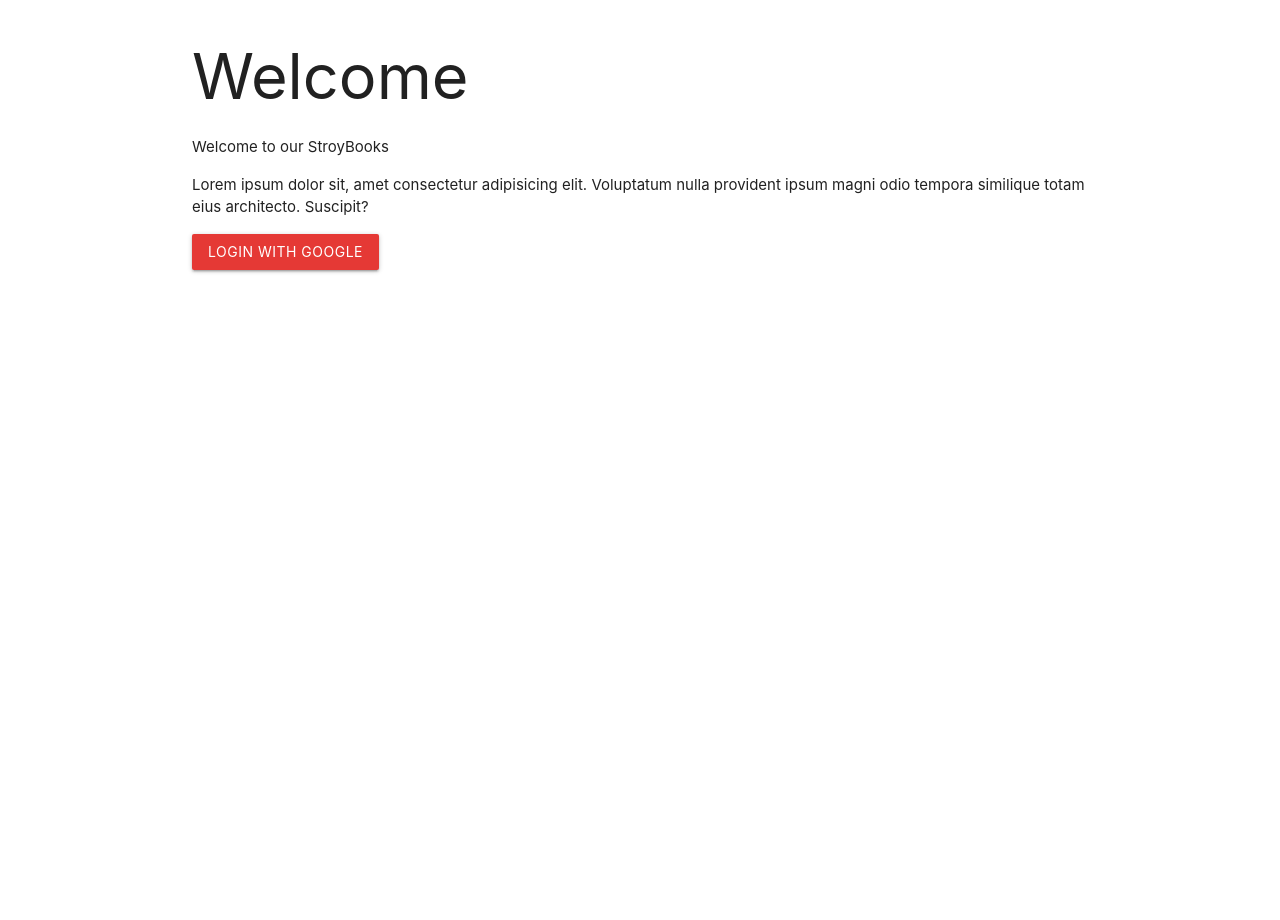
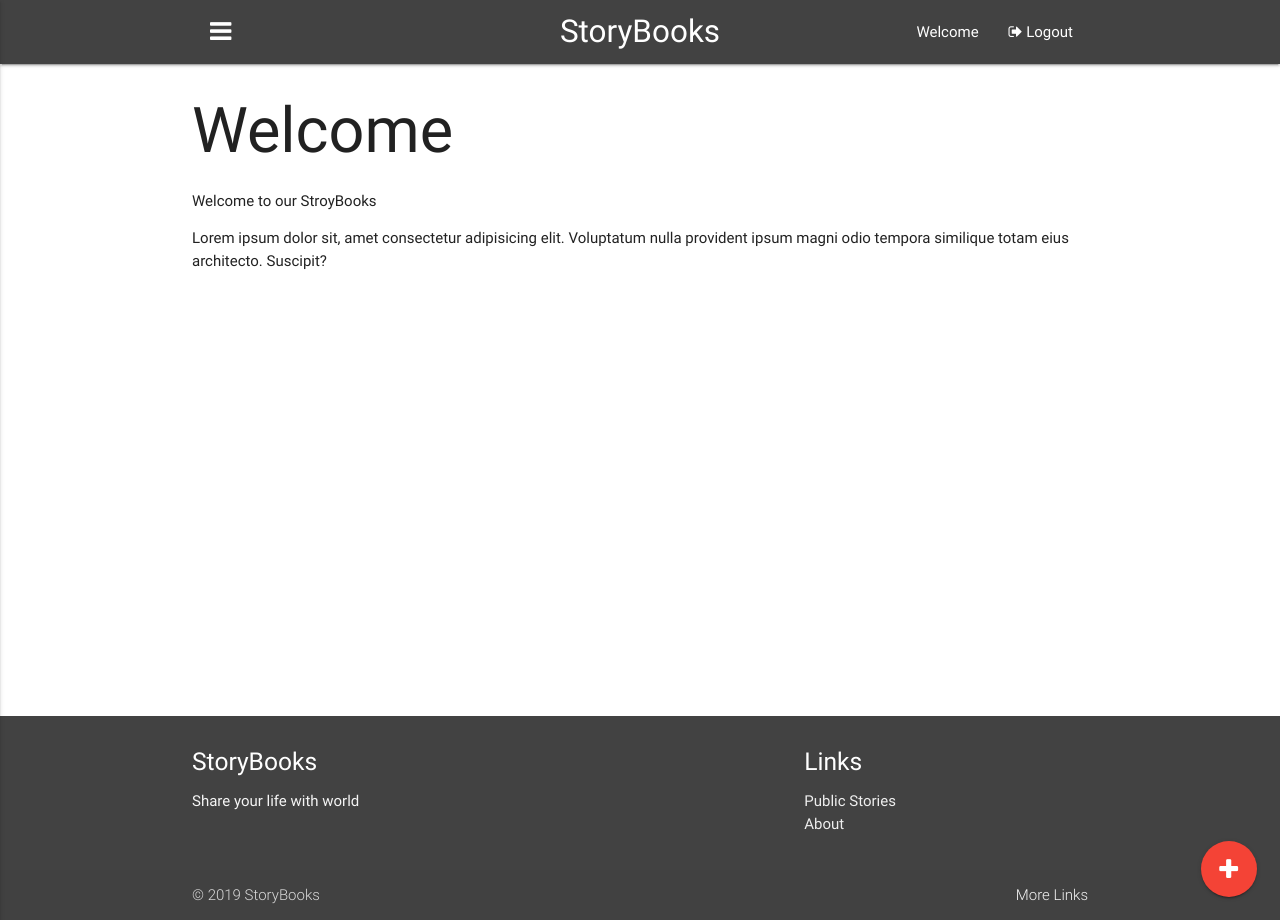
Before and after one commit to koylyakandriy/StoryBook, a Node server app: page / in a window 1280 px wide. Run offline with Node 20, Linux system fonts and the light colour scheme; the visitor is signed in with stand-in values (Sample User, id 1); some libraries are stand-ins or nearby versions.

Commit message:
add public stories

```diff
--- a/app.js
+++ b/app.js
@@ -1,12 +1,15 @@
 const express = require('express');
+const path = require('path');
 const exphbs = require('express-handlebars');
+const bodyParser = require('body-parser');
 const mongoose = require('mongoose');
 const cookieParser = require('cookie-parser');
 const session = require('express-session');
 const passport = require('passport');
 
-// Load User Model
+// Load Models
 require('./models/User');
+require('./models/Story');
 
 // Passport Config
 require('./config/passport')(passport);
@@ -14,6 +17,7 @@ require('./config/passport')(passport);
 // Load Routes
 const index = require('./routes/index');
 const auth = require('./routes/auth');
+const stories = require('./routes/stories');
 
 // Load Keys
 const keys = require('./config/keys');
@@ -28,6 +32,9 @@ mongoose.connect(keys.mongoURI, {
   .catch(err => console.log(err));
 
 const app = express();
+
+app.use(bodyParser.urlencoded({ extended: false }));
+app.use(bodyParser.json());
 
 // Handlebars Middleware
 app.engine('handlebars', exphbs({
@@ -52,13 +59,17 @@ app.use((req, res, next) => {
   next();
 });
 
+// Set static folder
+app.use(express.static(path.join(__dirname, 'public')));
+
 // Use Routes
 app.use('/', index);
 app.use('/auth', auth);
+app.use('/stories', stories);
 
 
 const port = process.env.PORT || 5000;
 
 app.listen(port, () => {
-  console.log(`Server started on port ${port}`)
+  console.log(`Server started on port ${port}`);
 });
--- a/package.json
+++ b/package.json
@@ -9,6 +9,7 @@
   "author": "Andriy Koylyak",
   "license": "MIT",
   "dependencies": {
+    "body-parser": "^1.18.3",
     "cookie-parser": "^1.4.3",
     "express": "^4.15.4",
     "express-handlebars": "^3.0.0",
--- /dev/null
+++ b/public/css/style.css
@@ -0,0 +1,17 @@
+body {
+  display: flex;
+  min-height: 100vh;
+  flex-direction: column;
+}
+
+main {
+  flex: 1 0 auto;
+}
+
+.nav-wrapper .fa-bars {
+  font-size: 25px
+}
+
+footer {
+  margin-top: 25px;
+}
--- a/routes/auth.js
+++ b/routes/auth.js
@@ -10,8 +10,7 @@ router.get('/google/callback',
   });
 
 router.get('/verify', (req, res) => {
-  if(req.user){
-    console.log(req.user);
+  if(req.user) {
   } else {
     console.log('Not Auth');
   }
--- a/routes/index.js
+++ b/routes/index.js
@@ -1,12 +1,17 @@
 const express = require('express');
 const router = express.Router();
+const {ensureAuthenticated} = require('../helpers/auth');
 
 router.get('/', (req, res) => {
   res.render('index/welcome');
 });
 
-router.get('/dashboard', (req, res) => {
-  res.send('Dashboard');
+router.get('/dashboard', ensureAuthenticated, (req, res) => {
+  res.render('index/dashboard');
+});
+
+router.get('/about', (req, res) => {
+  res.render('index/about');
 });
 
 module.exports = router;
--- /dev/null
+++ b/views/index/about.handlebars
@@ -0,0 +1,3 @@
+<h1>About</h1>
+<p>StoryBooks</p>
+<p>Lorem ipsum dolor sit amet consectetur, adipisicing elit. Earum, cum.</p>
--- /dev/null
+++ b/views/index/dashboard.handlebars
@@ -0,0 +1,2 @@
+<h1>Welcome {{ user.firstName }}</h1>
+<h4>Your stories</h4>
--- a/views/index/welcome.handlebars
+++ b/views/index/welcome.handlebars
@@ -2,6 +2,9 @@
 <P>Welcome to our StroyBooks</P>
 <p>Lorem ipsum dolor sit, amet consectetur adipisicing elit. Voluptatum nulla provident ipsum magni odio tempora similique totam eius architecto. Suscipit?
 </p>
-<a href="/auth/google" class="btn red darken-1">
-  <i class="fa ga-google"></i>Login with Google
-</a>
+{{#if user}}
+{{else}}
+  <a href="/auth/google" class="btn red darken-1">
+    <i class="fa fa-google left"></i>Login with Google
+  </a>
+{{/if}}
--- a/views/layouts/main.handlebars
+++ b/views/layouts/main.handlebars
@@ -6,19 +6,40 @@
   <meta http-equiv="X-UA-Compatible" content="ie=edge">
 
   <!-- Compiled and minified CSS -->
-  <link rel="stylesheet" href="https://cdnjs.cloudflare.com/ajax/libs/materialize/1.0.0/css/materialize.min.css">
+  <link rel="stylesheet" href="https://cdnjs.cloudflare.com/ajax/libs/materialize/0.100.2/css/materialize.min.css">
   <!-- Font-awesome -->
   <link href="https://stackpath.bootstrapcdn.com/font-awesome/4.7.0/css/font-awesome.min.css" rel="stylesheet" integrity="sha384-wvfXpqpZZVQGK6TAh5PVlGOfQNHSoD2xbE+QkPxCAFlNEevoEH3Sl0sibVcOQVnN" crossorigin="anonymous">
+  <!-- Css style -->
+  <link rel="stylesheet" href="/css/style.css">
 
   <meta name="google-site-verification" content="M-PgMf9BB5pOAUBEe82fPMk8f4AwtRgJau2Bt7dnGBQ" />
   <title>Story Books</title>
 </head>
 <body>
-  <div class="container">
-    {{{body}}}
-  </div>
-  <script src="https://code.jquery.com/jquery-3.3.1.js" integrity="sha256-2Kok7MbOyxpgUVvAk/HJ2jigOSYS2auK4Pfzbm7uH60=" crossorigin="anonymous"></script>
+  {{> _header}}
+  {{#if user}}
+    {{> _add-btn}}
+  {{/if}}
+  <main>
+    <div class="container">
+      {{{body}}}
+    </div>
+  </main>
+  {{> _footer}}
+
+  <script src="https://code.jquery.com/jquery-3.2.1.js" integrity="sha256-DZAnKJ/6XZ9si04Hgrsxu/8s717jcIzLy3oi35EouyE=" crossorigin="anonymous"></script>
   <!-- Compiled and minified JavaScript -->
-  <script src="https://cdnjs.cloudflare.com/ajax/libs/materialize/1.0.0/js/materialize.min.js"></script>
+  <script src="https://cdnjs.cloudflare.com/ajax/libs/materialize/0.100.2/js/materialize.min.js"></script>
+  <script src="https://cdn.ckeditor.com/4.11.2/standard/ckeditor.js"></script>
+  <script>
+    $(document).ready(() => {
+      $('.button-collapse').sideNav();
+      $('select').material_select();
+    });
+
+     CKEDITOR.replace('body', {
+      plugins: 'wysiwygarea,toolbar,basicstyles,link'
+    });
+  </script>
 </body>
 </html>
--- /dev/null
+++ b/views/partials/_add-btn.handlebars
@@ -0,0 +1,5 @@
+<div class="fixed-action-btn">
+  <a href="/stories/add" class="btn-floating btn-large red">
+    <i class="fa fa-plus"></i>
+  </a>
+</div>
--- /dev/null
+++ b/views/partials/_footer.handlebars
@@ -0,0 +1,23 @@
+<footer class="page-footer grey darken-3">
+          <div class="container">
+            <div class="row">
+              <div class="col l6 s12">
+                <h5 class="white-text">StoryBooks</h5>
+                <p class="grey-text text-lighten-4">Share your life with world</p>
+              </div>
+              <div class="col l4 offset-l2 s12">
+                <h5 class="white-text">Links</h5>
+                <ul>
+                  <li><a class="grey-text text-lighten-3" href="/stories">Public Stories</a></li>
+                  <li><a class="grey-text text-lighten-3" href="/about">About</a></li>
+                </ul>
+              </div>
+            </div>
+          </div>
+          <div class="footer-copyright">
+            <div class="container">
+            © 2019 StoryBooks
+            <a class="grey-text text-lighten-4 right" href="#!">More Links</a>
+            </div>
+          </div>
+        </footer>
--- /dev/null
+++ b/views/partials/_header.handlebars
@@ -0,0 +1,33 @@
+<nav class="grey darken-3">
+  <div class="container">
+    <div class="nav-wrapper">
+      <a href="/" class="brand-logo center">StoryBooks</a>
+      <a href="#" data-activates="main-menu" class="button-collapse show-on-large"><i class="fa fa-bars"></i></a>
+      <!-- RIGHT NAV -->
+      <ul class="right hide-on-small-only">
+        {{#if user}}
+          <li><a href="/dashboard">Welcome {{user.firstName}}</a></li>
+          <li><a href="/auth/logout"><i class="fa fa-sign-out"></i> Logout</a></li>
+        {{else}}
+          <li><a href="/stories"><i class="fa fa-book"></i> Public Stories</a></li>
+        {{/if}}
+      </ul>
+      <!-- SIDE MENU -->
+      <ul class="side-nav" id="main-menu">
+        {{#if user}}
+        {{else}}
+          <li>
+            <a class="btn red darken-1" href="/auth/google"><i class="fa fa-google left"></i> Login With Google</a>
+          </li>
+        {{/if}}
+          <li><a href="/stories"><i class="fa fa-book"></i> Public Stories</a></li>
+        {{#if user}}
+          <li class="divider"></li>
+          <li><a href="/dashboard"><i class="fa fa-cog"></i> Dashboard</a></li>
+          <li><a href="/stories/my"><i class="fa fa-user"></i> My Stories</a></li>
+          <li><a href="/auth/logout"><i class="fa fa-sign-out"></i> Logout</a></li>
+        {{/if}}
+      </ul>
+    </div>
+  </div>
+</nav>
```
Also changed, not shown: helpers/auth.js (added, +15 -0 lines), models/Story.js (added, +47 -0 lines), routes/stories.js (added, +51 -0 lines), views/stories/add.handlebars (added, +37 -0 lines), views/stories/edit.handlebars (added, +1 -0 lines), views/stories/index.handlebars (added, +30 -0 lines), views/stories/show.handlebars (added, +1 -0 lines).
